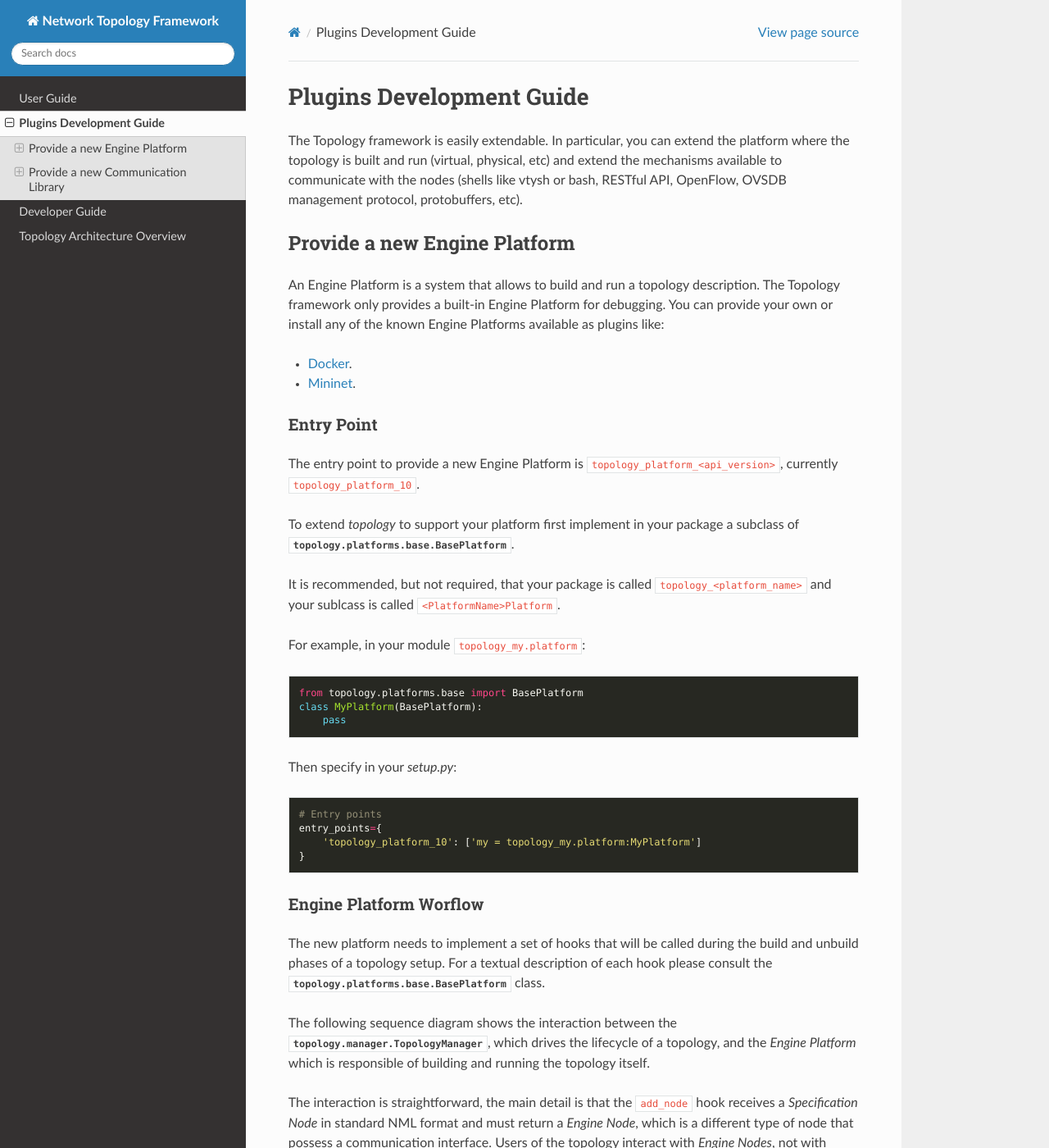
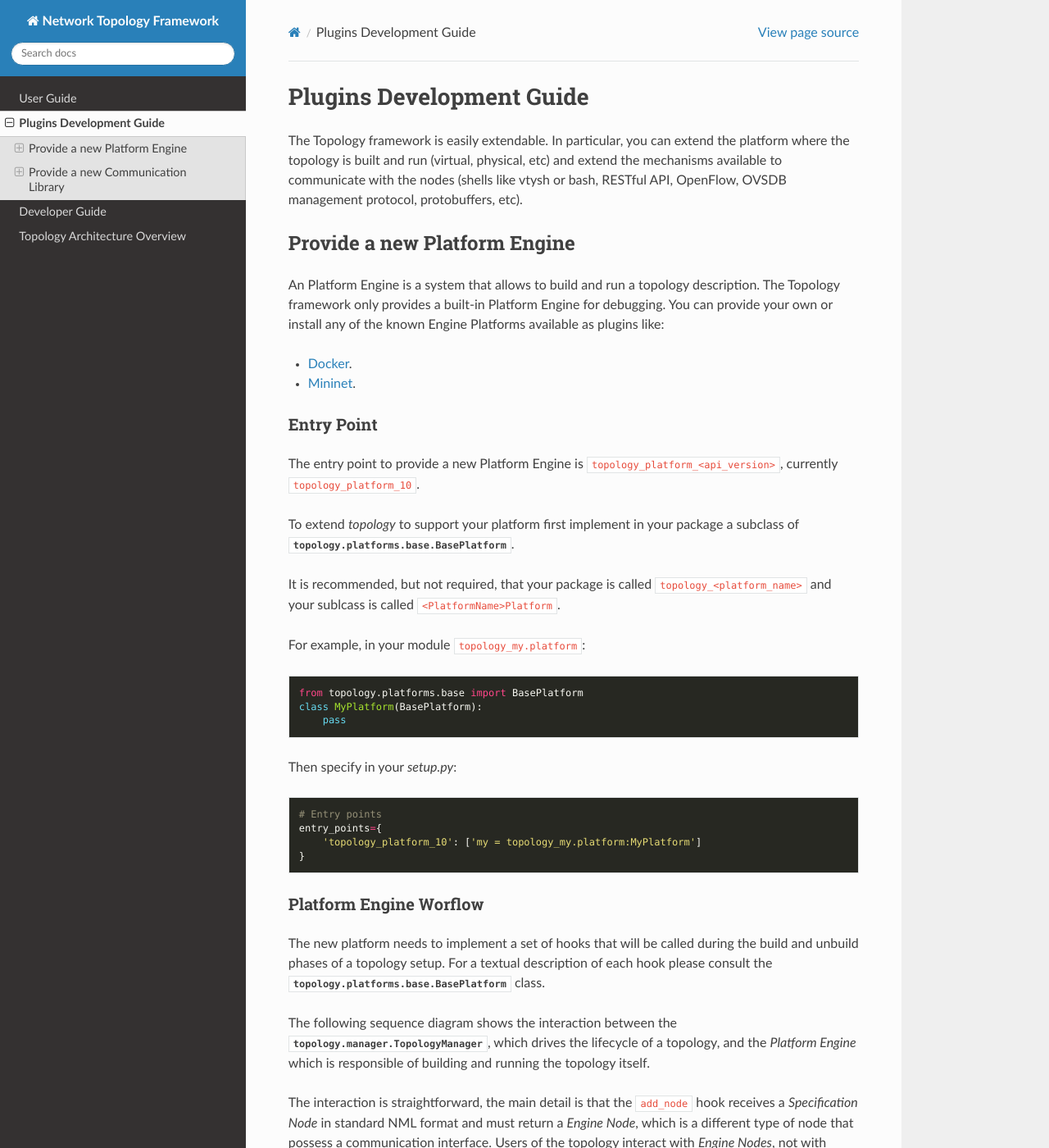
Before and after one commit to HPENetworking/topology, a Sphinx documentation site: the page built from doc/plugins.rst, in a window 1280 px wide and 1400 px high. Shown: the whole window at 82% size. Built offline with Sphinx 7.4.7 and the Read the Docs theme 2.0.0, drawn with Linux system fonts in a browser that asks for light colours; pages that are not in the unit, such as notebooks, are missing from menus; the version number could not be read and is left out; some of the changed text lies outside the part shown.

Commit message:
fix: dev: Unifying the jargon.

```diff
--- a/doc/plugins.rst
+++ b/doc/plugins.rst
@@ -13,11 +13,11 @@ vtysh or bash, RESTful API, OpenFlow, OVSDB management protocol, protobuffers,
 etc).
 
 
-Provide a new Engine Platform
+Provide a new Platform Engine
 =============================
 
-An Engine Platform is a system that allows to build and run a topology
-description. The Topology framework only provides a built-in Engine Platform
+An Platform Engine is a system that allows to build and run a topology
+description. The Topology framework only provides a built-in Platform Engine
 for debugging. You can provide your own or install any of the known Engine
 Platforms available as plugins like:
 
@@ -28,7 +28,7 @@ Platforms available as plugins like:
 Entry Point
 -----------
 
-The entry point to provide a new Engine Platform is
+The entry point to provide a new Platform Engine is
 ``topology_platform_<api_version>``, currently ``topology_platform_10``.
 
 To extend `topology` to support your platform first implement in your package a
@@ -58,7 +58,7 @@ Then specify in your `setup.py`:
 
 .. _engine-platform-worflow:
 
-Engine Platform Worflow
+Platform Engine Worflow
 -----------------------
 
 The new platform needs to implement a set of hooks that will be called during
@@ -68,14 +68,14 @@ class.
 
 The following sequence diagram shows the interaction between the
 :class:`topology.manager.TopologyManager`, which drives the lifecycle of a
-topology, and the *Engine Platform* which is responsible of building and
+topology, and the *Platform Engine* which is responsible of building and
 running the topology itself.
 
 The interaction is straightforward, the main detail is that the ``add_node``
 hook receives a *Specification Node* in standard NML format and must return a
 *Engine Node*, which is a different type of node that possess a communication
 interface. Users of the topology interact with *Engine Nodes*, not with
-*Specification Nodes*. Is up to the *Engine Platform* to implement the one
+*Specification Nodes*. Is up to the *Platform Engine* to implement the one
 (or many) *Engine Nodes*. Each *Engine Node* inherits from the
 :class:`topology.platforms.base.BaseNode` class and must implement its
 interface.
@@ -142,9 +142,9 @@ Provide a new Communication Library
 ===================================
 
 A communication library is a component that a allows an *Engine Node* to speak
-in a particular language or medium. Because the *Engine Platform* is the one
+in a particular language or medium. Because the *Platform Engine* is the one
 responsible to provide a functional *Engine Node* is up to the
-*Engine Platform* to support the use of the communication libraries provided
+*Platform Engine* to support the use of the communication libraries provided
 by this extension mechanism (but it is highly recommended to do so).
 
 
@@ -183,7 +183,7 @@ Then specify in your `setup.py`:
         'topology_library_10': ['my = topology_lib_my.library.REGISTRY']
     }
 
-With this, and if your *Engine Platform* builds your *Engine Nodes* to support
+With this, and if your *Platform Engine* builds your *Engine Nodes* to support
 communication libraries (FIXME: Explain how), your functions will be available
 to the ``enode`` like this:
 
```
Also changed, not shown: 5 other files.
